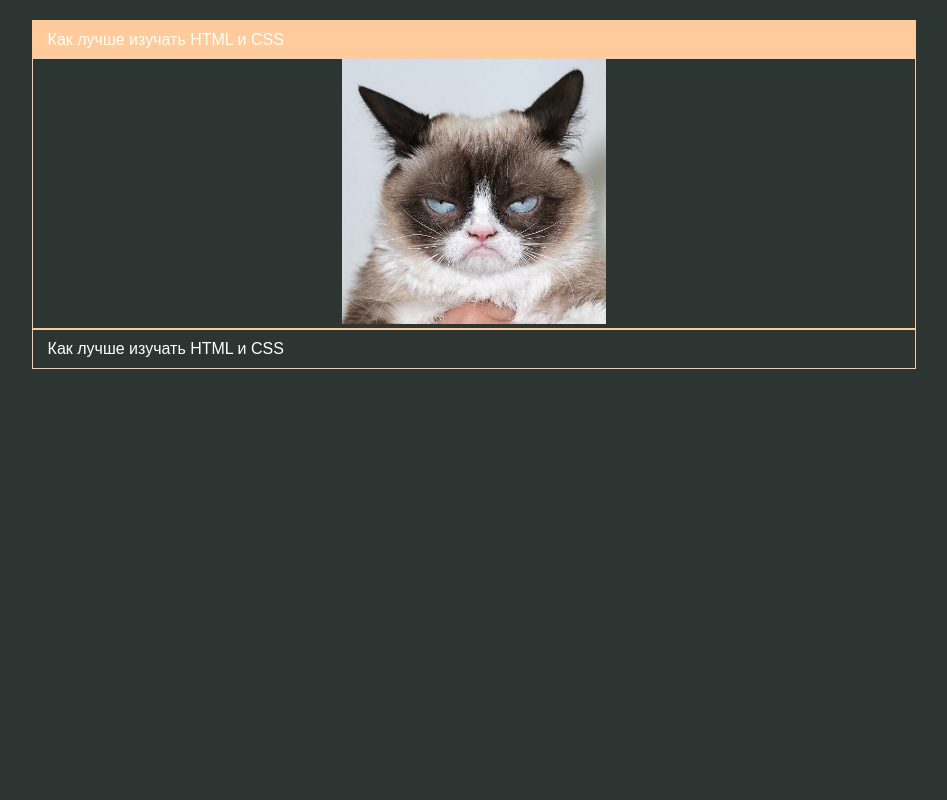
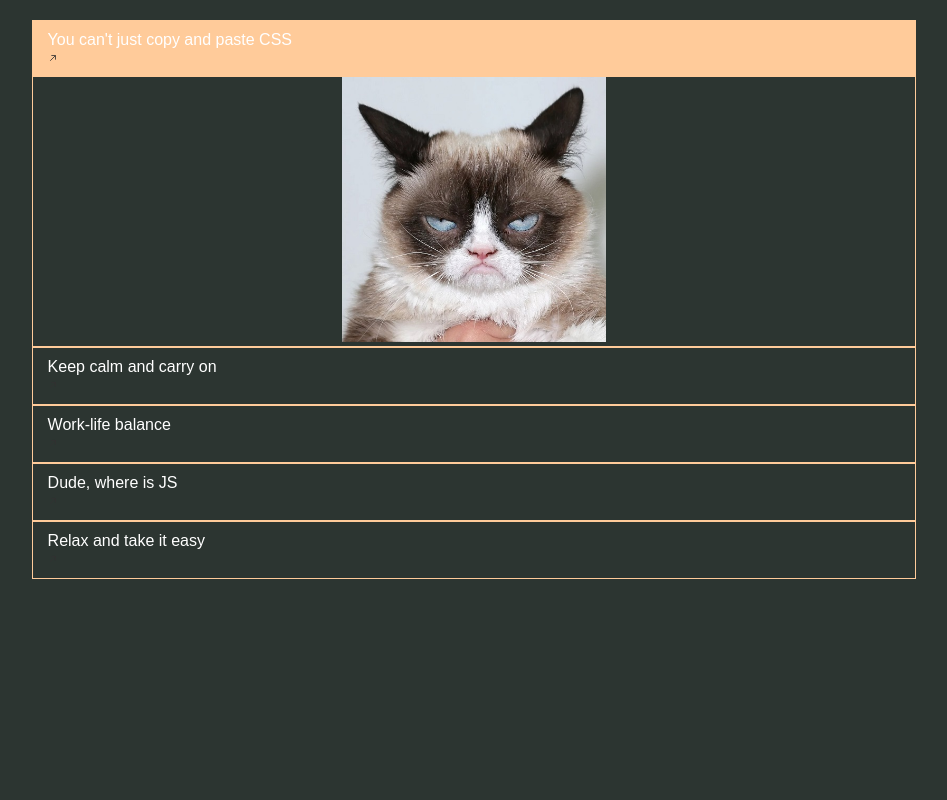
Before and after one commit to eordan/cssBayan, a plain HTML site: page cssBayan/index.html in a window 1280 px wide. Shown: the whole page, without its empty margins (166-1113 px from the left). Drawn offline with Linux system fonts and the light colour scheme.

Commit message:
feat: change layout (Sun, Mar 12, 2023 11:11:30 AM)

```diff
--- a/cssBayan/index.html
+++ b/cssBayan/index.html
@@ -10,14 +10,62 @@
     <div class="bayan">
         <div class="bayan-item">
             <input class="bayan-input" type="radio" name="bayan" id="key_1" checked>
-            <label class="bayan-title" for="key_1"><div>Как лучше изучать HTML и CSS</div></label>
+            <label class="bayan-title" for="key_1">
+                <div class="meme-title">You can't just copy and paste CSS</div>
+                <div class="svg-title"><svg width="10px" height="10px" viewBox="0 0 24 24" fill="none" xmlns="http://www.w3.org/2000/svg">
+                <path d="M17.488 6.51196L5.98804 18.012" stroke="#323232" stroke-width="2" stroke-linecap="round" stroke-linejoin="round"/>
+                <path d="M17.988 15.0121L17.988 6.35514C17.988 6.15239 17.8236 5.98804 17.6209 5.98804L8.98804 5.98804" stroke="#323232" stroke-width="2" stroke-linecap="round" stroke-linejoin="round"/>
+                </svg></div>
+            </label>
             <div class="bayan-img"><img src="assets/1_cat_meme.jpg" alt="You can't just copy and paste CSS"></div>
         </div>
 
         <div class="bayan-item">
             <input class="bayan-input" type="radio" name="bayan" id="key_2">
-            <label class="bayan-title" for="key_2"><div>Как лучше изучать HTML и CSS</div></label>
+            <label class="bayan-title" for="key_2">
+                <div class="meme-title">Keep calm and carry on</div>
+                <div class="svg-title"><svg width="10px" height="10px" viewBox="0 0 24 24" fill="none" xmlns="http://www.w3.org/2000/svg">
+                <path d="M17.488 6.51196L5.98804 18.012" stroke="#323232" stroke-width="2" stroke-linecap="round" stroke-linejoin="round"/>
+                <path d="M17.988 15.0121L17.988 6.35514C17.988 6.15239 17.8236 5.98804 17.6209 5.98804L8.98804 5.98804" stroke="#323232" stroke-width="2" stroke-linecap="round" stroke-linejoin="round"/>
+                </svg></div>
+            </label>
             <div class="bayan-img"><img src="assets/2_cat_meme.jpg" alt="Keep calm and carry on"></div>
+        </div>
+
+        <div class="bayan-item">
+            <input class="bayan-input" type="radio" name="bayan" id="key_3">
+            <label class="bayan-title" for="key_3">
+                <div class="meme-title">Work-life balance</div>
+                <div class="svg-title"><svg width="10px" height="10px" viewBox="0 0 24 24" fill="none" xmlns="http://www.w3.org/2000/svg">
+                <path d="M17.488 6.51196L5.98804 18.012" stroke="#323232" stroke-width="2" stroke-linecap="round" stroke-linejoin="round"/>
+                <path d="M17.988 15.0121L17.988 6.35514C17.988 6.15239 17.8236 5.98804 17.6209 5.98804L8.98804 5.98804" stroke="#323232" stroke-width="2" stroke-linecap="round" stroke-linejoin="round"/>
+                </svg></div>
+            </label>
+            <div class="bayan-img"><img src="assets/3_cat_meme.jpg" alt="Work-life balance"></div>
+        </div>
+
+        <div class="bayan-item">
+            <input class="bayan-input" type="radio" name="bayan" id="key_4">
+            <label class="bayan-title" for="key_4">
+                <div class="meme-title">Dude, where is JS</div>
+                <div class="svg-title"><svg width="10px" height="10px" viewBox="0 0 24 24" fill="none" xmlns="http://www.w3.org/2000/svg">
+                <path d="M17.488 6.51196L5.98804 18.012" stroke="#323232" stroke-width="2" stroke-linecap="round" stroke-linejoin="round"/>
+                <path d="M17.988 15.0121L17.988 6.35514C17.988 6.15239 17.8236 5.98804 17.6209 5.98804L8.98804 5.98804" stroke="#323232" stroke-width="2" stroke-linecap="round" stroke-linejoin="round"/>
+                </svg></div>
+            </label>
+            <div class="bayan-img"><img src="assets/4_cat_meme.jpg" alt="Dude, where is JS"></div>
+        </div>
+
+        <div class="bayan-item">
+            <input class="bayan-input" type="radio" name="bayan" id="key_5">
+            <label class="bayan-title" for="key_5">
+                <div class="meme-title">Relax and take it easy</div>
+                <div class="svg-title"><svg width="10px" height="10px" viewBox="0 0 24 24" fill="none" xmlns="http://www.w3.org/2000/svg">
+                <path d="M17.488 6.51196L5.98804 18.012" stroke="#323232" stroke-width="2" stroke-linecap="round" stroke-linejoin="round"/>
+                <path d="M17.988 15.0121L17.988 6.35514C17.988 6.15239 17.8236 5.98804 17.6209 5.98804L8.98804 5.98804" stroke="#323232" stroke-width="2" stroke-linecap="round" stroke-linejoin="round"/>
+                </svg></div>
+            </label>
+            <div class="bayan-img"><img src="assets/5_cat_meme.jpg" alt="Relax and take it easy"></div>
         </div>
     </div>
 
```
